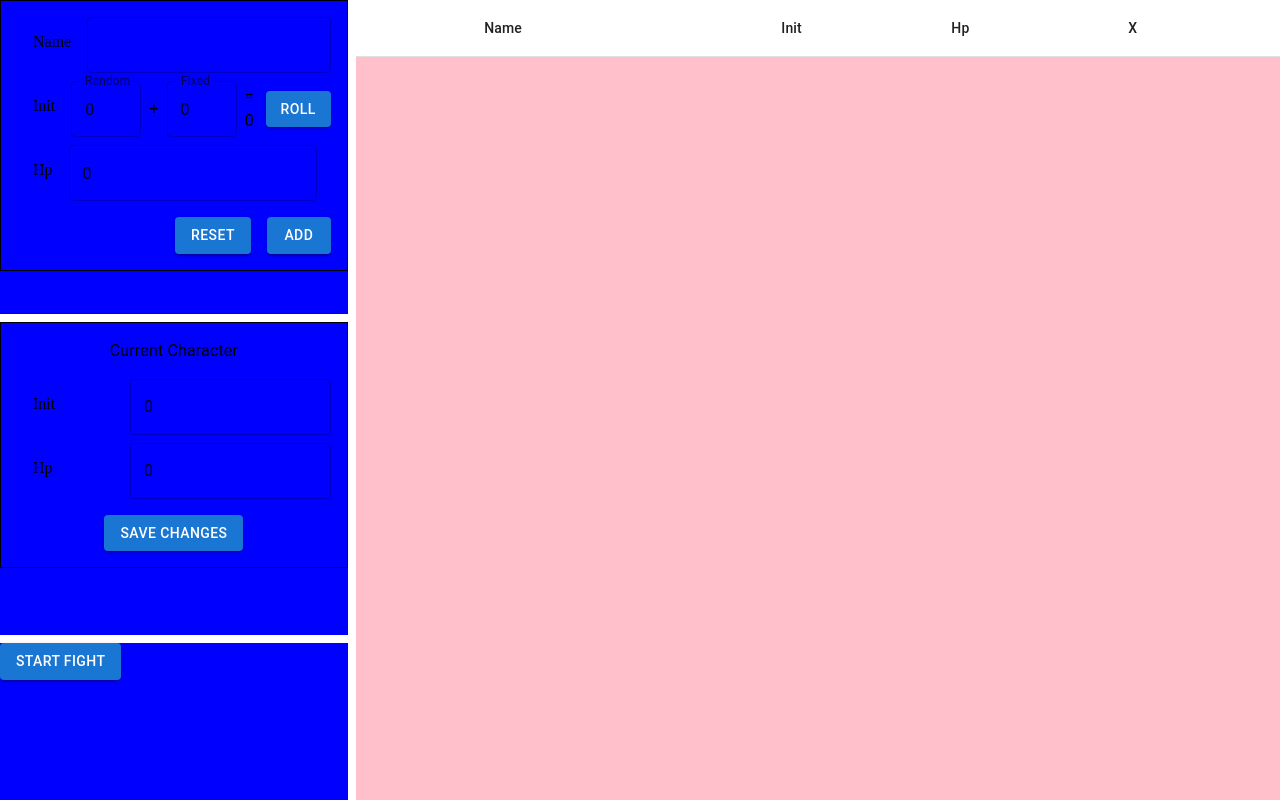
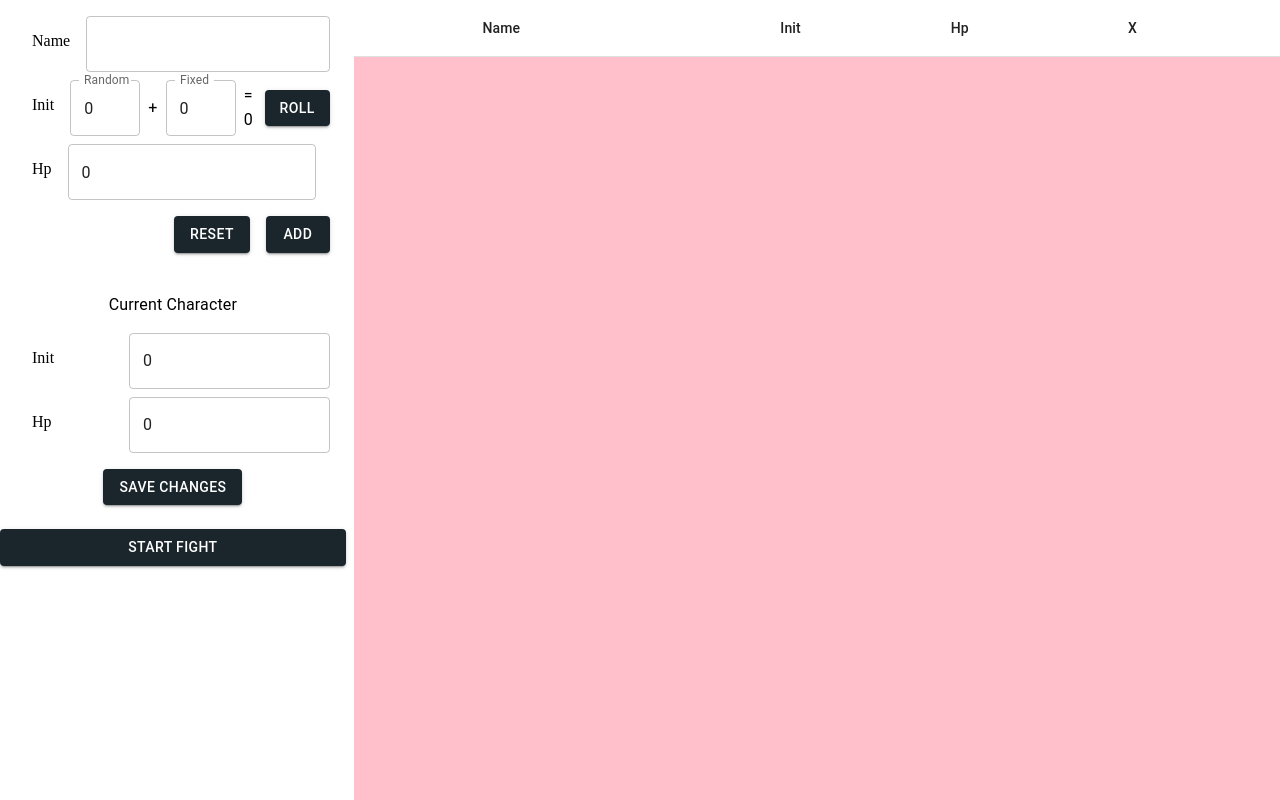
Before and after one commit to BertrandDubillon/DD_Init-helper, a Next.js app: page / in a window 1280 px wide. Built offline with nearby package versions, Linux system fonts and the light colour scheme.

Commit message:
some changes. Start of Theme

```diff
--- a/app/AddNewChar.jsx
+++ b/app/AddNewChar.jsx
@@ -22,7 +22,6 @@ function AddNewChar({ addCharacter }) {
         sx={{
           display: "flex",
           flexDirection: "column",
-          border: 1,
           p: 2,
         }}
       >
--- a/app/EditSelectedChar.jsx
+++ b/app/EditSelectedChar.jsx
@@ -16,7 +16,6 @@ function EditSelectedChar({ characterToEdit, updateSelectedCharacter }) {
       sx={{
         display: "flex",
         flexDirection: "column",
-        border: 1,
         p: 2,
       }}
     >
--- a/app/LogicBar.jsx
+++ b/app/LogicBar.jsx
@@ -8,9 +8,9 @@ const LogicBar = ({characterToEdit, updateSelectedCharacter, addCharacter, isSta
     return (
         <Box flex={1} height='100vh' position="sticky" top='0px'>
             <Stack height ='100%' direction="column" gap={1}   >
-                <Box flex={2} sx={{bgcolor: 'blue'}}><AddNewChar addCharacter={addCharacter}/></Box>
-                <Box flex={2} sx={{bgcolor: 'blue'}}><EditSelectedChar characterToEdit={characterToEdit}  updateSelectedCharacter={updateSelectedCharacter} addCharacter={addCharacter}/></Box>
-                <Box flex={1} sx={{bgcolor: 'blue'}}><Turns isStartPressed={isStartPressed} turnCounter={turnCounter} handleNextTurn={handleNextTurn} resetTurns={resetTurns}></Turns></Box>
+                <AddNewChar addCharacter={addCharacter}/>
+                <EditSelectedChar characterToEdit={characterToEdit}  updateSelectedCharacter={updateSelectedCharacter} addCharacter={addCharacter}/>
+                <Turns isStartPressed={isStartPressed} turnCounter={turnCounter} handleNextTurn={handleNextTurn} resetTurns={resetTurns}/>
             </Stack>
         </Box>
 
--- /dev/null
+++ b/app/theme.js
@@ -0,0 +1,14 @@
+const { createTheme } = require("@mui/material");
+
+const theme = createTheme({
+    palette: {
+      primary: {
+        main :"#1B262C",
+      },
+      secondary: {
+        main : "#0F4C75",
+      },
+    },
+  });
+
+  export default theme;
```
Also changed, not shown: app/page.js (+4 -48 lines).
